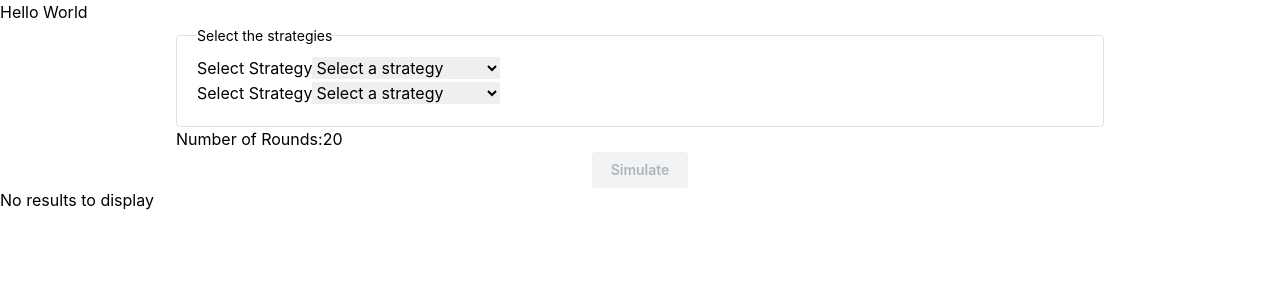
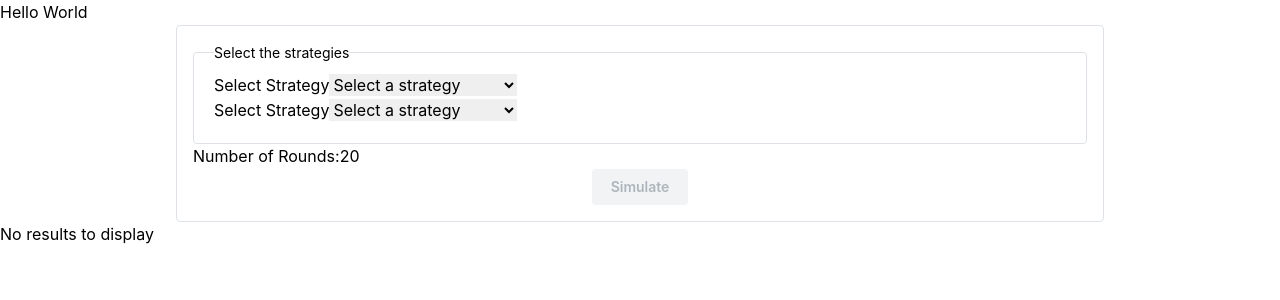
Before and after one commit to AndresCRamos/prisoners-dilemma, a React (Vite) app: page / in a window 1280 px wide. Shown: the top 300 px of the page. Built offline with nearby package versions, Linux system fonts and the light colour scheme.

Commit message:
Add Form css module

```diff
--- a/src/components/StrategySimulationForm.tsx
+++ b/src/components/StrategySimulationForm.tsx
@@ -5,6 +5,7 @@ import { simulatePlay } from "../utils/simulation";
 import RoundsInput from "./RoundsInput";
 import { useSimulation } from "../hooks/useSimulation";
 import { Button, Center, Container, Fieldset } from "@mantine/core";
+import classes from "./StrategySimulatorForm.module.css";
 
 const StrategySimulationForm = () => {
   const {
@@ -39,7 +40,7 @@ const StrategySimulationForm = () => {
 
   return (
     <Container>
-      <form onSubmit={handleSubmit}>
+      <form onSubmit={handleSubmit} className={classes.form}>
         <Fieldset legend="Select the strategies">
           <StrategySelector
             id="strategy_selector_1"
--- /dev/null
+++ b/src/components/StrategySimulatorForm.module.css
@@ -0,0 +1,5 @@
+.form {
+    border: calc(0.0625rem * var(--mantine-scale)) var(--mantine-color-gray-3) solid;
+    border-radius: var(--mantine-radius-default);
+    @apply p-4
+}
```
